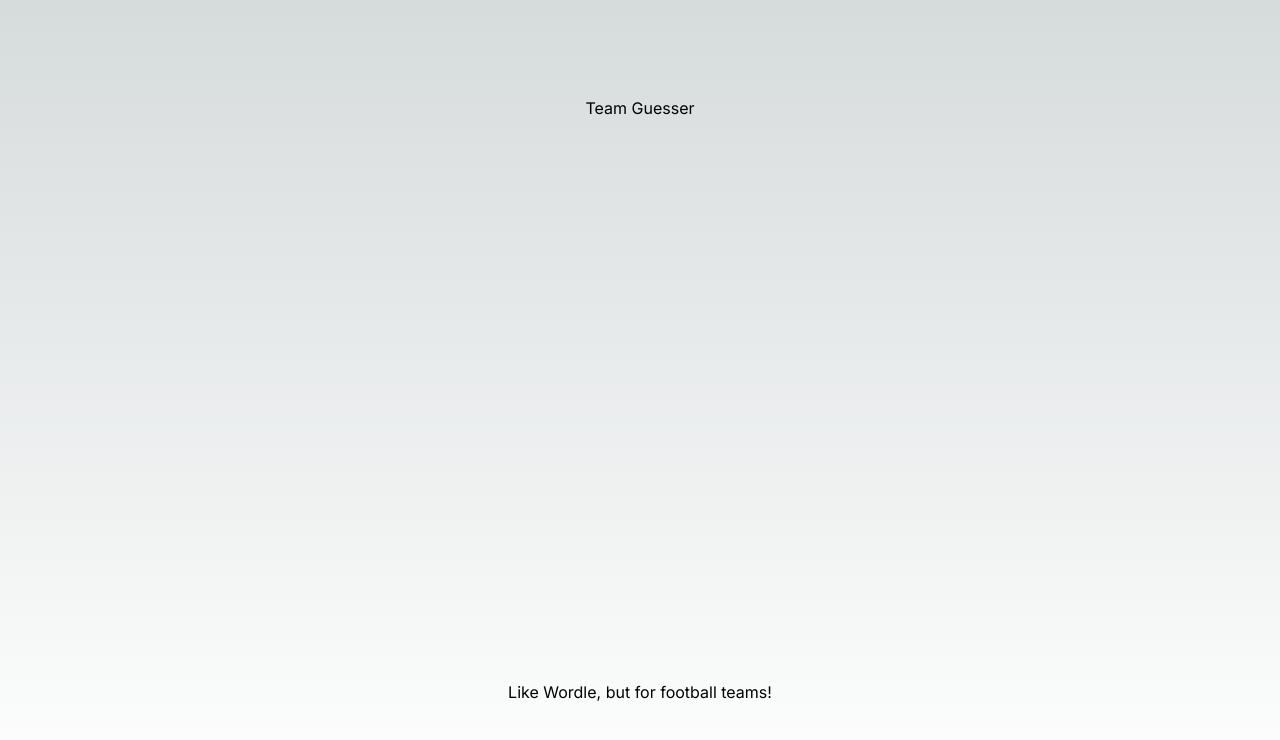
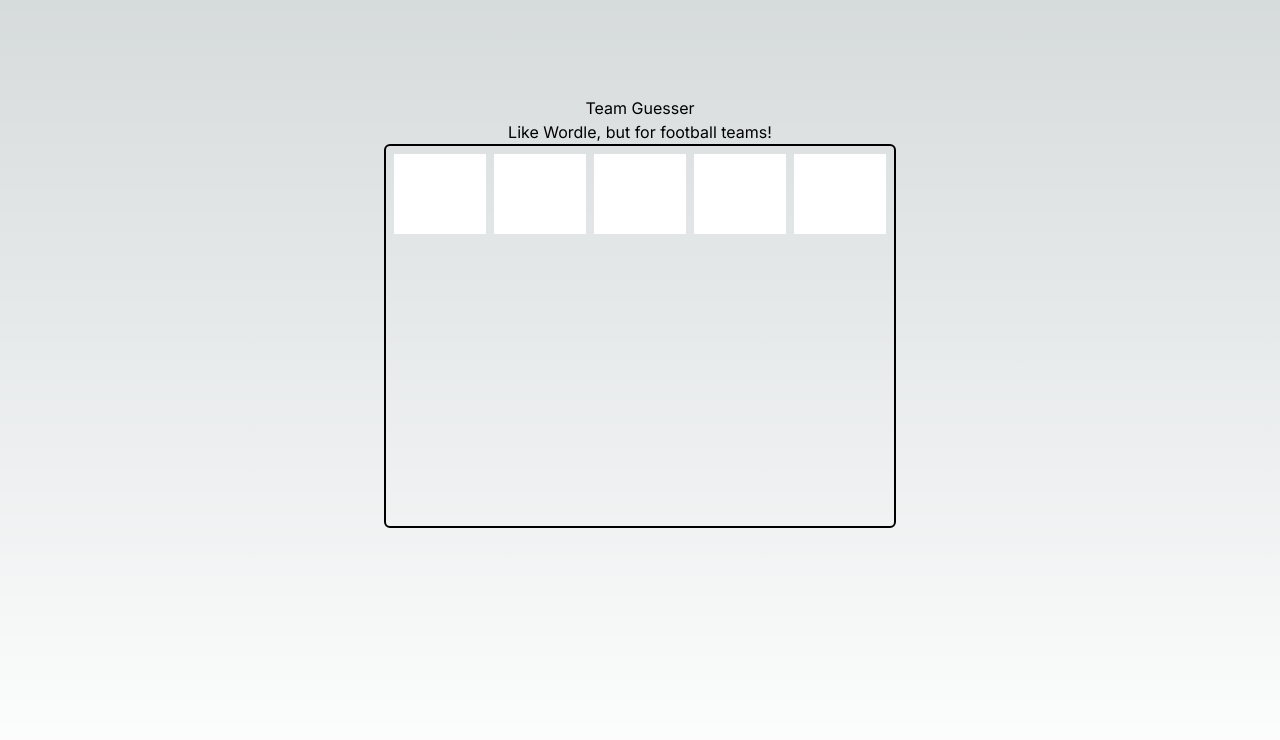
Before and after one commit to bibhashdash/team-guesser, a Next.js app: page / in a window 1280 px wide. Shown: the top 740 px of the page. Built offline with nearby package versions, Linux system fonts and the light colour scheme.

Commit message:
initial skeleton work

```diff
--- a/src/app/layout.tsx
+++ b/src/app/layout.tsx
@@ -5,7 +5,7 @@ import './globals.css'
 const inter = Inter({ subsets: ['latin'] })
 
 export const metadata: Metadata = {
-  title: 'Create Next App',
+  title: 'Team Guesser',
   description: 'Generated by create next app',
 }
 
--- a/src/app/page.tsx
+++ b/src/app/page.tsx
@@ -1,8 +1,18 @@
 export default function Home() {
+
   return (
-    <main className="flex min-h-screen flex-col items-center justify-between p-24">
+    <main className="flex min-h-screen flex-col items-center p-24">
       <h1>Team Guesser</h1>
       <h2>Like Wordle, but for football teams!</h2>
+      <div className="border-2 border-black h-96 w-full max-w-lg rounded-md p-2">
+       <div className="w-full grid grid-cols-5 gap-2">
+         <input className="h-20" />
+         <input className="h-20" />
+         <input className="h-20" />
+         <input className="h-20" />
+         <input className="h-20" />
+       </div>
+      </div>
     </main>
   )
 }
```
